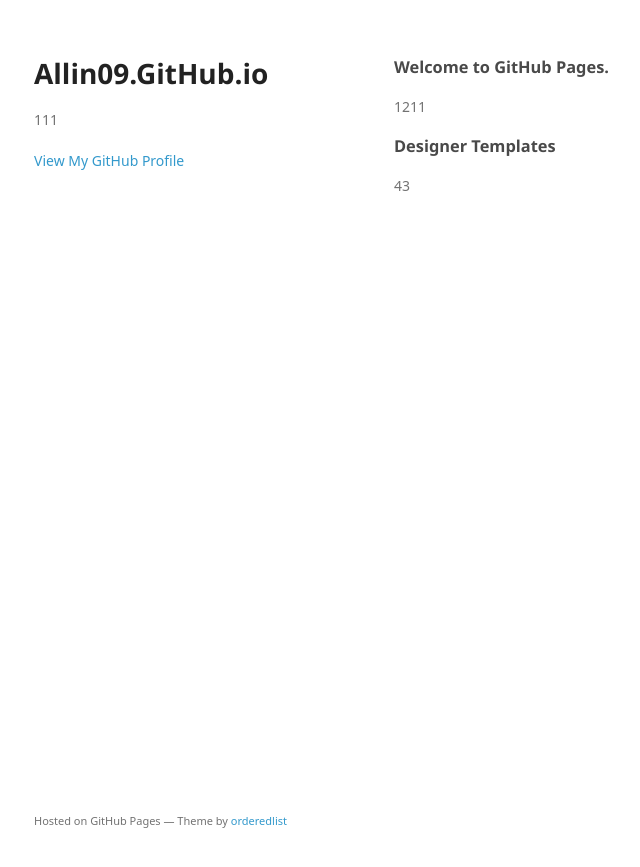
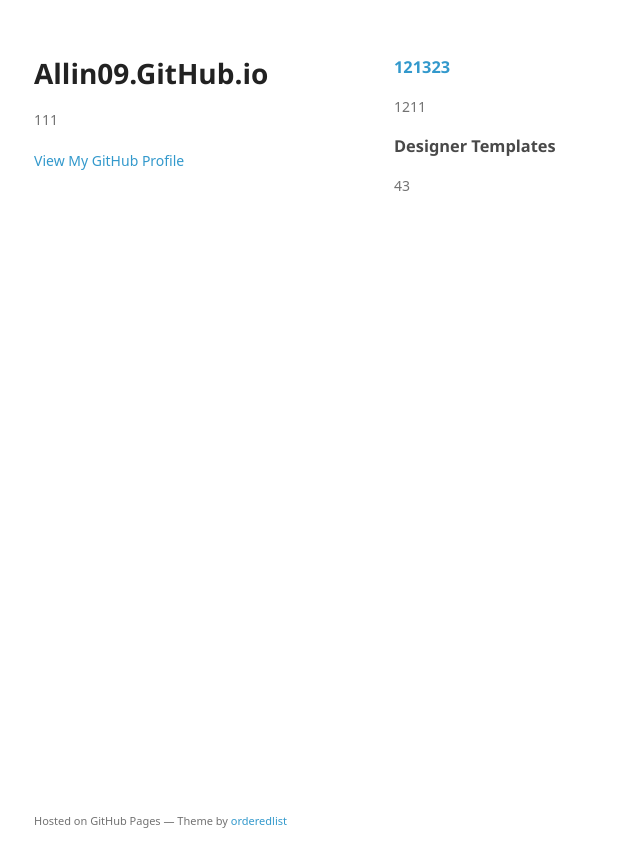
Before and after one commit to allin09/allin09.github.io, a Jekyll site: the page index.html, which Jekyll copies as it is, in a window 1280 px wide. Shown: the top 867 px of the page, without its empty margins (176-816 px from the left). Built offline with Jekyll 4.4.1, drawn with Linux system fonts in a browser that asks for light colours; some web fonts are replaced.

Commit message:
Replace master branch with page content via GitHub

```diff
--- a/index.html
+++ b/index.html
@@ -24,7 +24,8 @@
       </header>
       <section>
         <h3>
-<a id="welcome-to-github-pages" class="anchor" href="#welcome-to-github-pages" aria-hidden="true"><span aria-hidden="true" class="octicon octicon-link"></span></a>Welcome to GitHub Pages.</h3>
+<a id="121323" class="anchor" href="#121323" aria-hidden="true"><span aria-hidden="true" class="octicon octicon-link"></span></a><a href="/jekyll/update/2015/12/28/welcome-to-jekyll.html">121323</a>
+</h3>
 
 <p>1211</p>
 
--- a/params.json
+++ b/params.json
@@ -1 +1 @@
-{"name":"Allin09.GitHub.io","tagline":"111","body":"### Welcome to GitHub Pages.\r\n1211\r\n### Designer Templates\r\n43\r\n","google":"","note":"Don't delete this file! It's used internally to help with page regeneration."}
+{"name":"Allin09.GitHub.io","tagline":"111","body":"### [121323](/jekyll/update/2015/12/28/welcome-to-jekyll.html)\r\n1211\r\n### Designer Templates\r\n43\r\n","google":"","note":"Don't delete this file! It's used internally to help with page regeneration."}
```
